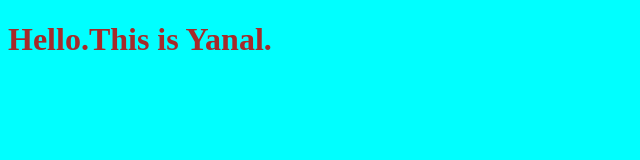
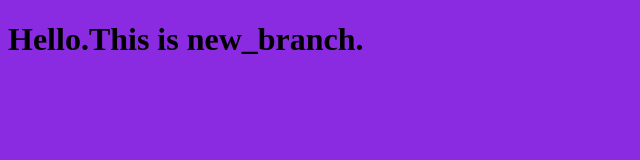
Before and after one commit to Yanal-AL-Shaikh/myProject, a plain HTML site: page index.html in a window 1280 px wide. Shown: the whole page, without its empty margins (0-640 px from the left). Drawn offline with Linux system fonts and the light colour scheme.

Commit message:
chanege on head and color in new branch

```diff
--- a/index.html
+++ b/index.html
@@ -7,7 +7,7 @@
     <link rel="stylesheet" href="style.css">
 </head>
 <body>
-    <h1>Hello.This is Yanal.</h1>
+    <h1>Hello.This is new_branch.</h1>
     <script src="app.js"></script>
 </body>
 </html>
--- a/style.css
+++ b/style.css
@@ -1,6 +1,6 @@
 h1{
-    color: brown
+    color: black
     ;}
     body{
-        background-color: aqua;
+        background-color: blueviolet;
     }
```
